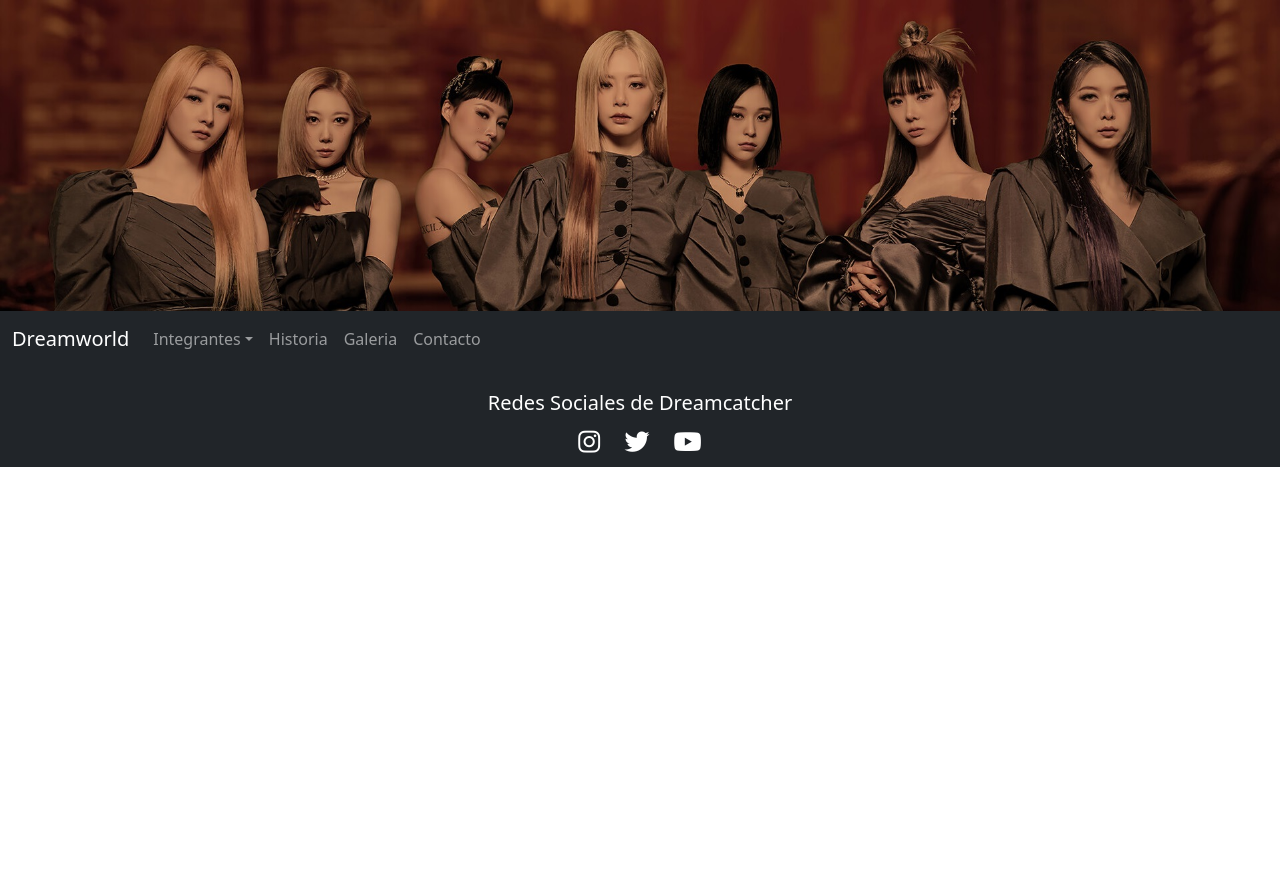
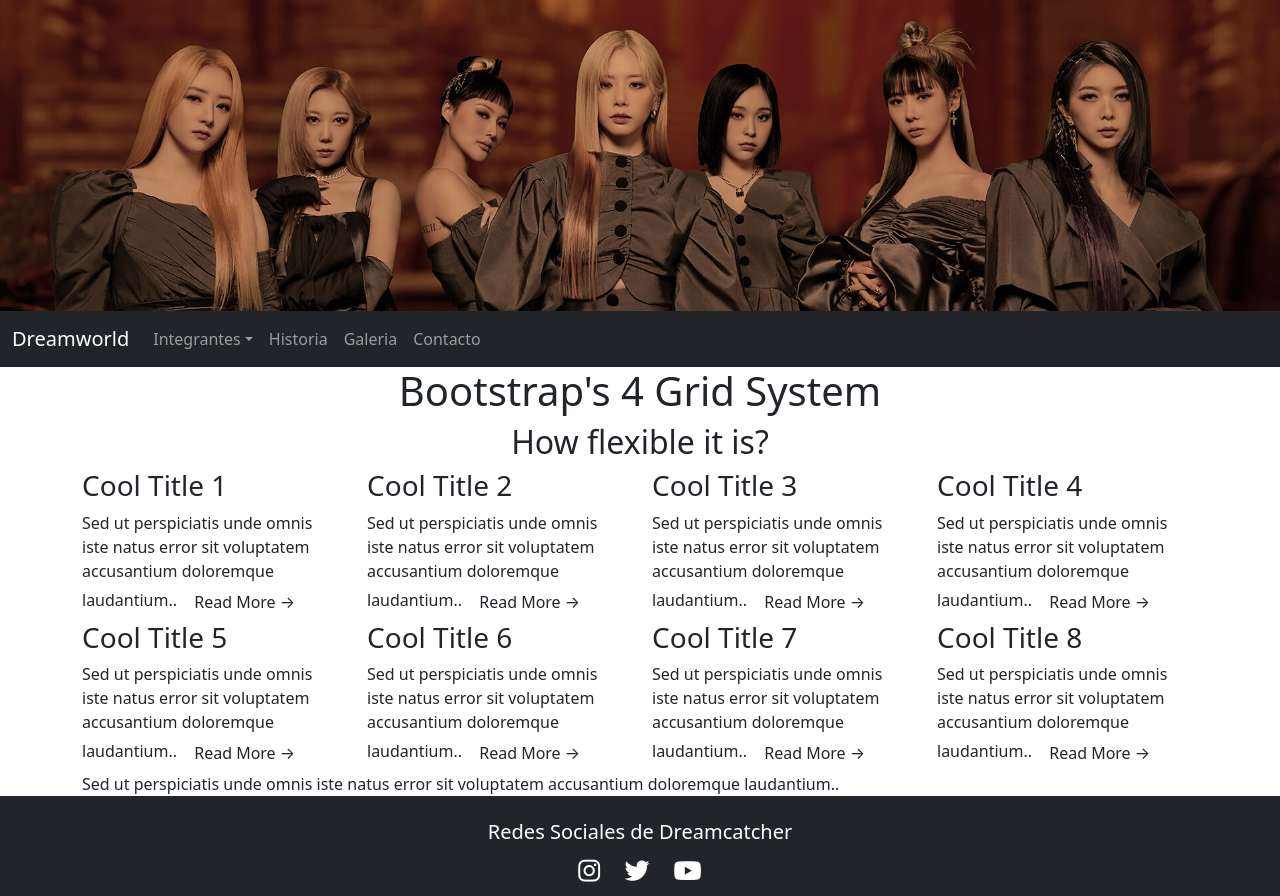
Before and after one commit to MarianoWebDev/proyectoFinal, a plain HTML site: page pages/siyeon.html in a window 1280 px wide. Before the commit the page ends 800 px from the top, so only its background shows below. Drawn offline with nearby package versions, Linux system fonts and the light colour scheme.

Commit message:
cambios en grid

```diff
--- a/pages/siyeon.html
+++ b/pages/siyeon.html
@@ -51,6 +51,63 @@
         </nav>
     </header>
 
+
+
+
+    <div class="container">
+        <div class="row">
+        <header class="col-md-12 text-center">
+        <h1>Bootstrap's 4 Grid System</h1>
+        <h2>How flexible it is?</h2>
+                </header>
+        <div class="col-md-3">
+        <h3>Cool Title 1</h3>
+        Sed ut perspiciatis unde omnis iste natus error sit voluptatem accusantium doloremque laudantium..
+                     <a class="btn btn-primary-outline" href="#" role="button">Read More &rarr;</a>
+                </div>
+        <div class="col-md-3">
+        <h3>Cool Title 2</h3>
+        Sed ut perspiciatis unde omnis iste natus error sit voluptatem accusantium doloremque laudantium..
+                     <a class="btn btn-primary-outline" href="#" role="button">Read More &rarr;</a>
+                </div>
+        <div class="col-md-3">
+        <h3>Cool Title 3</h3>
+        Sed ut perspiciatis unde omnis iste natus error sit voluptatem accusantium doloremque laudantium..
+                     <a class="btn btn-primary-outline" href="#" role="button">Read More &rarr;</a>
+                </div>
+        <div class="col-md-3">
+        <h3>Cool Title 4</h3>
+        Sed ut perspiciatis unde omnis iste natus error sit voluptatem accusantium doloremque laudantium..
+                     <a class="btn btn-primary-outline" href="#" role="button">Read More &rarr;</a>
+                </div>
+        <div class="col-md-3">
+        <h3>Cool Title 5</h3>
+        Sed ut perspiciatis unde omnis iste natus error sit voluptatem accusantium doloremque laudantium..
+                     <a class="btn btn-primary-outline" href="#" role="button">Read More &rarr;</a>
+                </div>
+        <div class="col-md-3">
+        <h3>Cool Title 6</h3>
+        Sed ut perspiciatis unde omnis iste natus error sit voluptatem accusantium doloremque laudantium..
+                     <a class="btn btn-primary-outline" href="#" role="button">Read More &rarr;</a>
+                </div>
+        <div class="col-md-3">
+        <h3>Cool Title 7</h3>
+        Sed ut perspiciatis unde omnis iste natus error sit voluptatem accusantium doloremque laudantium..
+                     <a class="btn btn-primary-outline" href="#" role="button">Read More &rarr;</a>
+                </div>
+        <div class="col-md-3">
+        <h3>Cool Title 8</h3>
+        Sed ut perspiciatis unde omnis iste natus error sit voluptatem accusantium doloremque laudantium..
+                     <a class="btn btn-primary-outline" href="#" role="button">Read More &rarr;</a>
+                </div>
+        <div class="col-md-12">
+
+                    Sed ut perspiciatis unde omnis iste natus error sit voluptatem accusantium doloremque laudantium..
+
+                </div>
+            </div>
+        </div>
+
     <footer class="site-footer bg-dark text-white text-center pt-4">
         <h5>Redes Sociales de Dreamcatcher</h5>
 
--- a/styles/styles.css
+++ b/styles/styles.css
@@ -11,19 +11,10 @@
     transition: ease-in-out 0.1s;
         }
 
-
 .su-youtube {
     text-align: center;
     }
 
-
-body {
-    overflow-x: hidden;
-}
-
-.row {
-    overflow-x: hidden;
-}
 
 #contactoSeccion {
     overflow: hidden;
```
Also changed, not shown: pages/jiu.html (+18 -11 lines).
